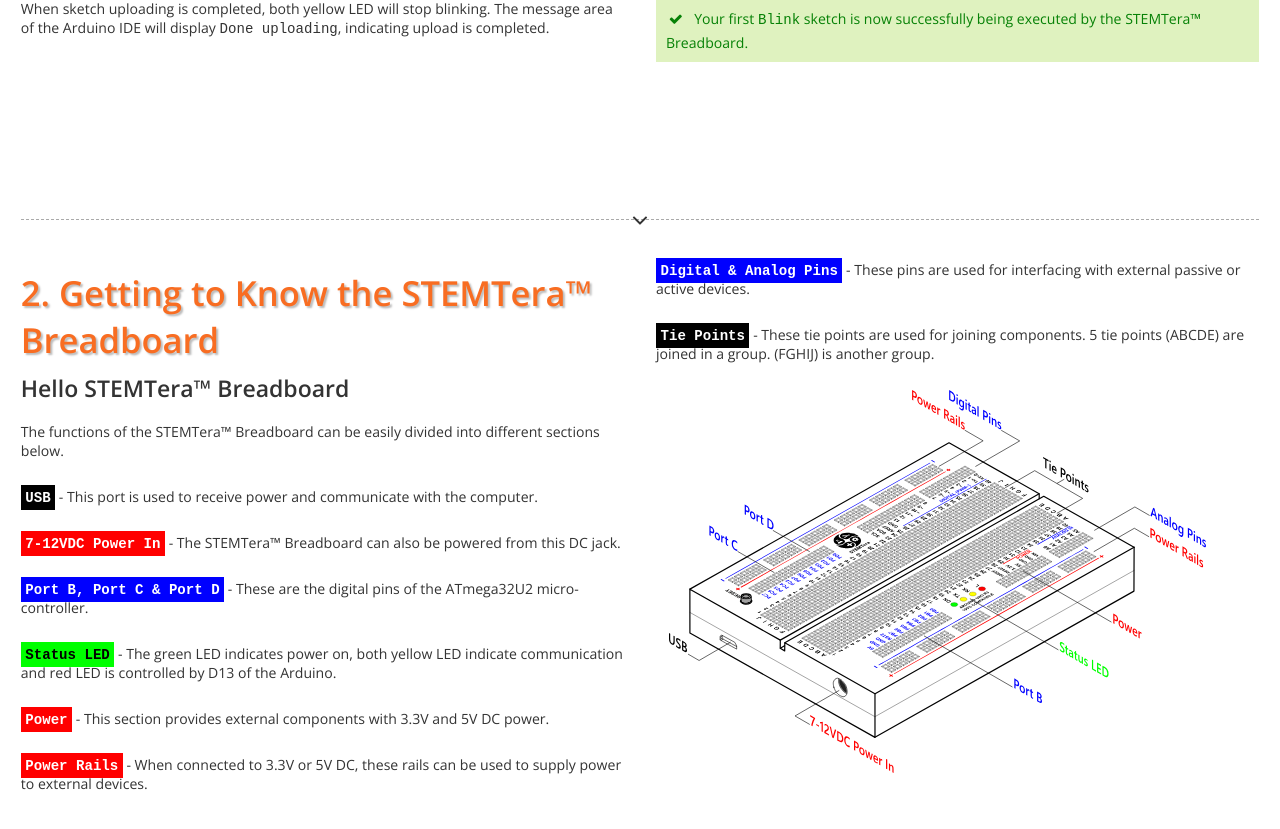
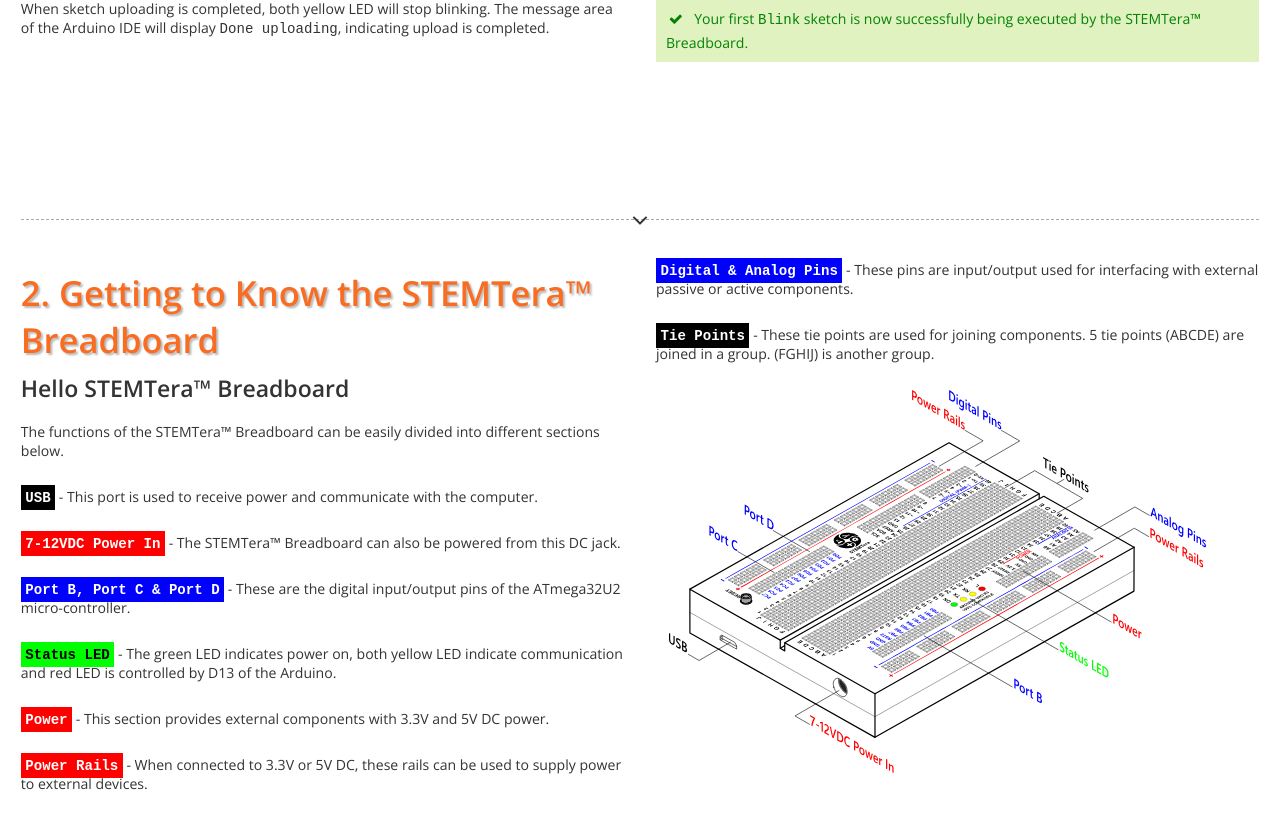
Before and after one commit to STEMTera/stemtera.github.io, a Jekyll site: the page built from en/begin/index.html, in a window 1280 px wide and 900 px high, scrolled down 7811 px. Shown: the top 829 px of the window. Built offline with Jekyll 4.4.1, drawn with Linux system fonts in a browser that asks for light colours; nearby versions of some CDN libraries.

Commit message:
fixed typo

```diff
--- a/en/begin/_posts/2000-02-01-getting-to-know.md
+++ b/en/begin/_posts/2000-02-01-getting-to-know.md
@@ -15,7 +15,7 @@
 
 `7-12VDC Power In`{: .redblock} - The (STMB) can also be powered from this DC jack.
 
-`Port B, Port C & Port D`{: .blueblock} - These are the digital pins of the ATmega32U2 micro-controller.
+`Port B, Port C & Port D`{: .blueblock} - These are the digital input/output pins of the ATmega32U2 micro-controller.
 
 `Status LED`{: .greenblock } - The green LED indicates power on, both yellow LED indicate communication and red LED is controlled by D13 of the Arduino.
 
@@ -23,7 +23,7 @@
 
 `Power Rails`{: .redblock } - When connected to 3.3V or 5V DC, these rails can be used to supply power to external devices.
 
-`Digital & Analog Pins`{: .blueblock } - These pins are used for interfacing with external passive or active devices.
+`Digital & Analog Pins`{: .blueblock } - These pins are input/output used for interfacing with external passive or active components.
 
 `Tie Points`{: .blackblock } - These tie points are used for joining components. 5 tie points (ABCDE) are joined in a group. (FGHIJ) is another group.
 
```
